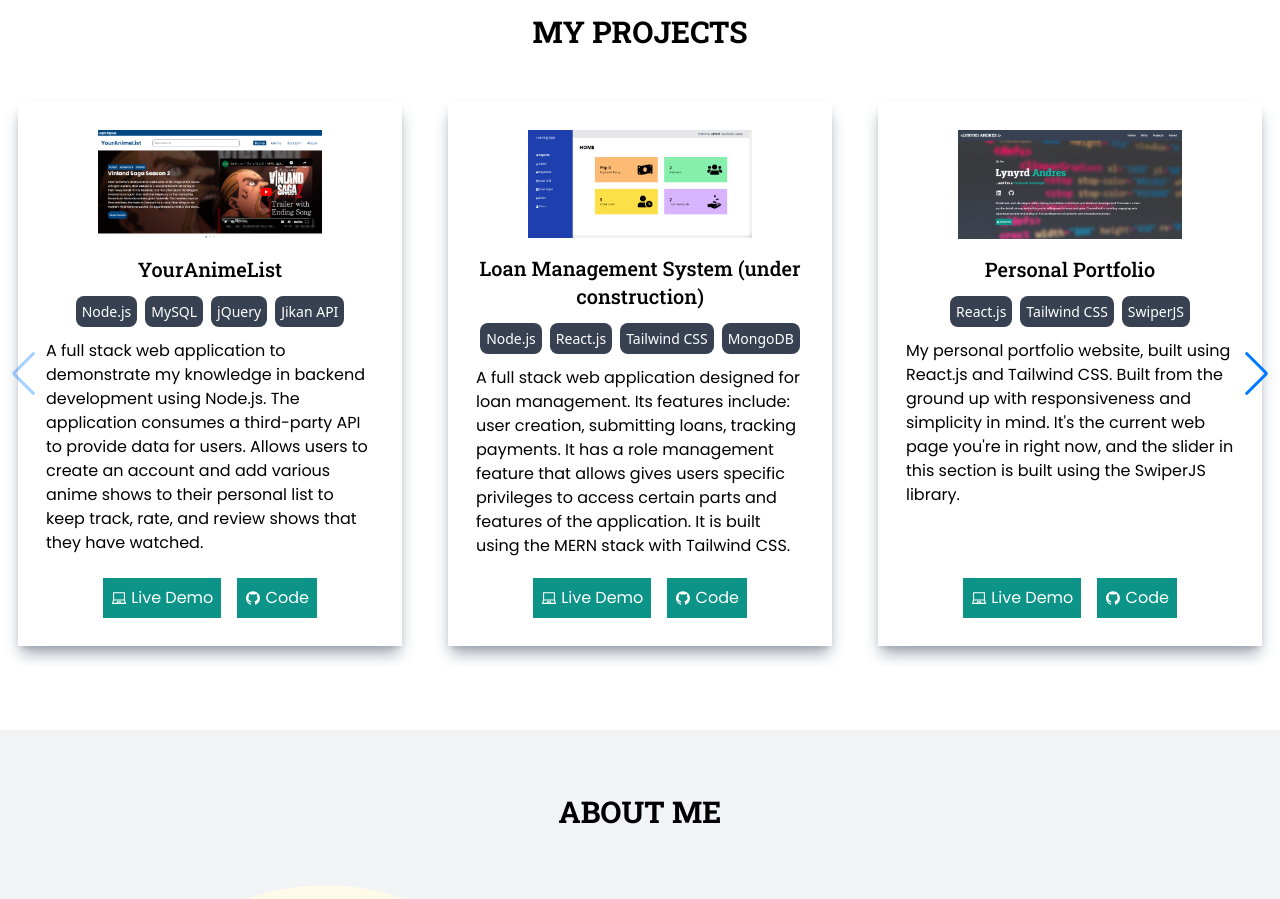
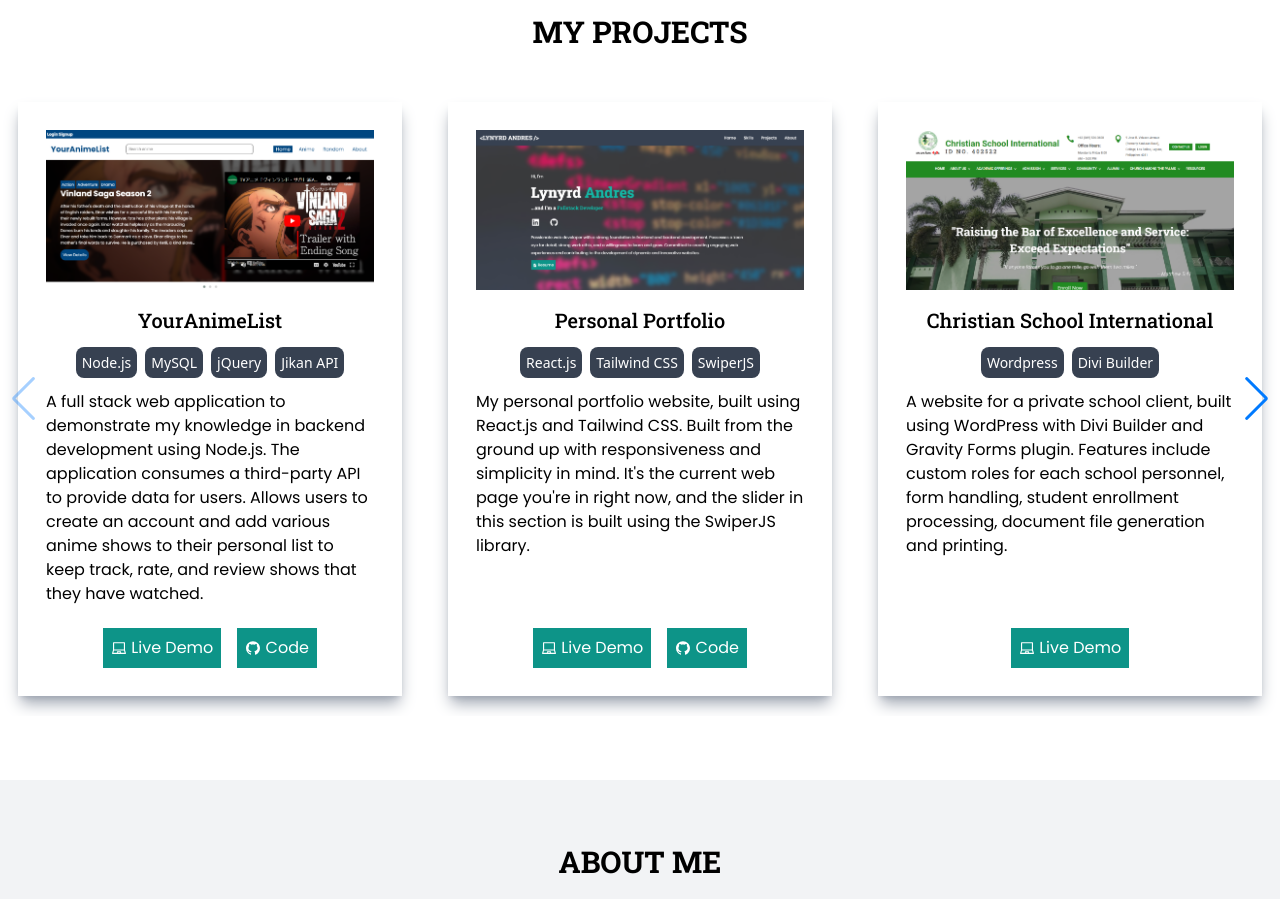
Before and after one commit to KafeinFaita/portfolio, a React (Vite) app: page / in a window 1280 px wide. Shown: the part 1340-2239 px from the top of the page. Built offline with nearby package versions, Linux system fonts and the light colour scheme.

Commit message:
changed image size

```diff
--- a/src/pages/Projects.jsx
+++ b/src/pages/Projects.jsx
@@ -25,13 +25,6 @@
         description: "A full stack web application to demonstrate my knowledge in backend development using Node.js. The application consumes a third-party API to provide data for users. Allows users to create an account and add various anime shows to their personal list to keep track, rate, and review shows that they have watched."
     },
     {
-        title: "Loan Management System (under construction)",
-        image: loaningApp,
-        url: "https://andres-loaning-app.onrender.com/",
-        tech: ["Node.js", "React.js", "Tailwind CSS", "MongoDB"],
-        description: "A full stack web application designed for loan management. Its features include: user creation, submitting loans, tracking payments. It has a role management feature that allows gives users specific privileges to access certain parts and features of the application. It is built using the MERN stack with Tailwind CSS."
-    },
-    {
         title: "Personal Portfolio",
         image: portfolio,
         tech: ["React.js", "Tailwind CSS", "SwiperJS"],
@@ -45,6 +38,13 @@
         tech: ["Wordpress", "Divi Builder"],
         description: "A website for a private school client, built using WordPress with Divi Builder and Gravity Forms plugin. Features include custom roles for each school personnel, form handling, student enrollment processing, document file generation and printing."
     },
+    {
+        title: "Loan Management System (under construction)",
+        image: loaningApp,
+        url: "https://andres-loaning-app.onrender.com/",
+        tech: ["Node.js", "React.js", "Tailwind CSS", "MongoDB"],
+        description: "A full stack web application designed for loan management. Its features include: user creation, submitting loans, tracking payments. It has a role management feature that allows gives users specific privileges to access certain parts and features of the application. It is built using the MERN stack with Tailwind CSS."
+    }
 ]
 
 const Projects = () => {
@@ -72,7 +72,7 @@
                 {projects.map(project =>
                     <SwiperSlide>
                         <div className="flex flex-col items-center text-center p-7 max-w-sm shadow-gray-400 shadow-lg h-full mx-auto" key={project.title}>
-                        <img src={project.image} alt="" className="w-56" />
+                            <img src={project.image} alt="" className="w-96" />
                             <h3 className="mt-4 text-xl font-medium">{project.title}</h3>
                             <div className="my-4">
                             {project.tech.map(tech =>
```
Lines whose indentation alone changed are shown as unchanged.
